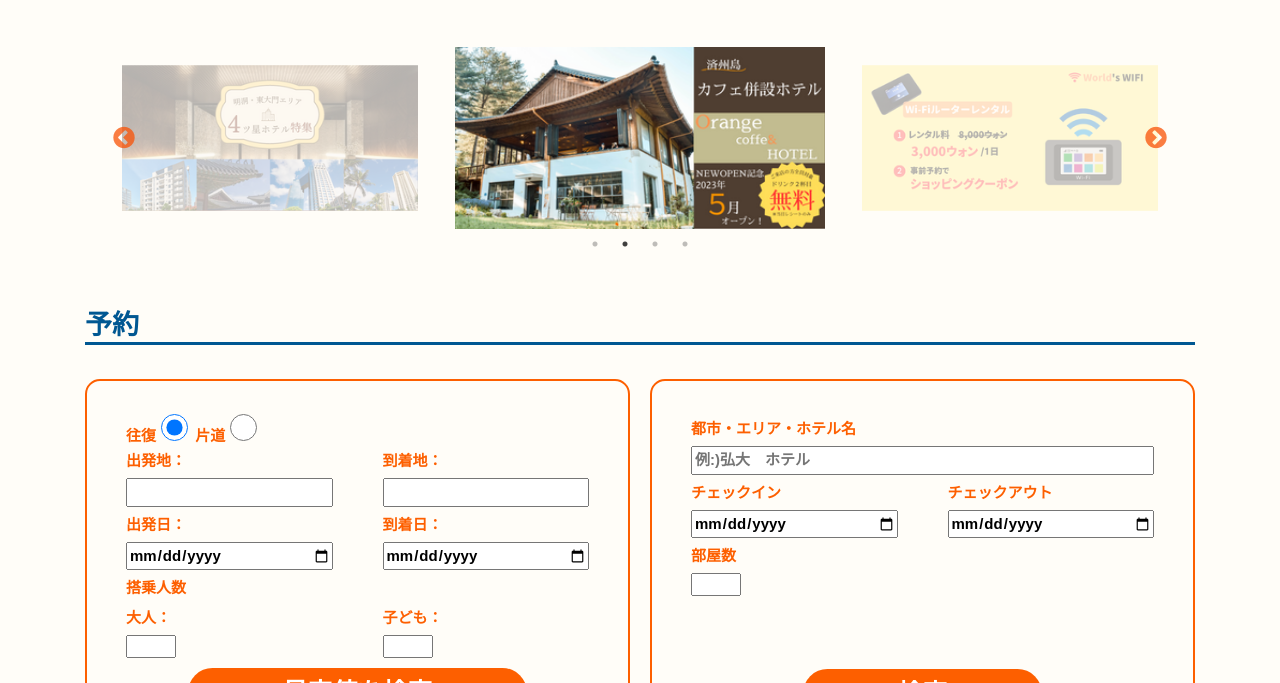
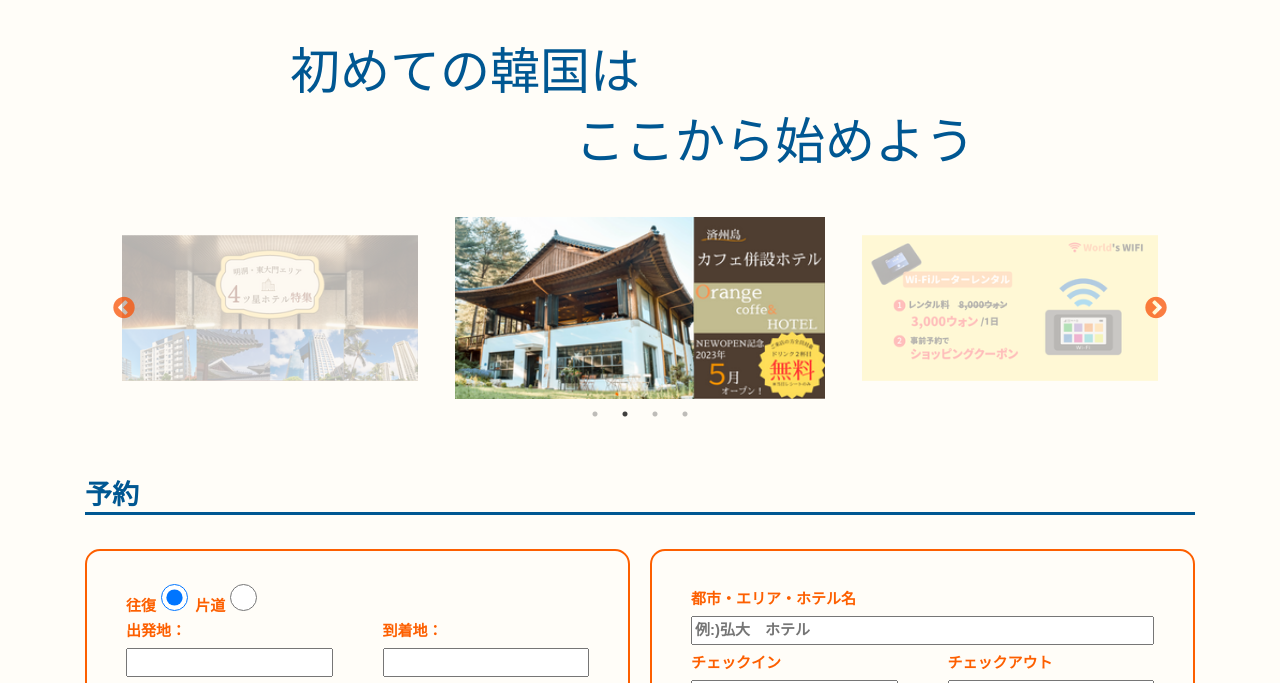
Before and after one commit to nkw410/KOREAN_TRIP, a plain HTML site: page index.html in a window 1280 px wide. Shown: the part 417-1100 px from the top of the page. Drawn offline with nearby package versions, Linux system fonts and the light colour scheme.

Commit message:
2023.03.30 8

```diff
--- a/css/top.css
+++ b/css/top.css
@@ -385,6 +385,7 @@ div.fadein p.js-fadeUp {
   font-size: 50px;
   text-align: center;
   margin-right: 350px;
+  margin-top: 50px;
   margin-bottom: 20px;
 }
 @media (max-width: 767px) {
--- a/index.html
+++ b/index.html
@@ -48,15 +48,17 @@
  <!-- メインメニュー -->
  <main>
 
-  <!-- <div class="fadein">
-   <p class="js-fadeUp">初めての韓国は</p>
-   <p class="js-fadedown">ここから始めよう</p>
-  </div> -->
+
 
   <div class="mainp">
    <p><img src="img/korea-g07e7e837b_1920 2.png" alt=""></p>
   </div>
 
+
+  <div class="fadein">
+   <p class="js-fadeUp">初めての韓国は</p>
+   <p class="js-fadedown">ここから始めよう</p>
+  </div>
   <!-- <div class="container">
    <ul class="slider">
     <li>
--- a/js/script.js
+++ b/js/script.js
@@ -26,38 +26,38 @@ $("ul.tourlist").slick({
   ],
 });
 
-// // スクロールして表示領域に入ったらclass付与
-// $(function () {
-//   $(".js-fadeUp").on("inview", function () {
-//     $(this).addClass("is-inview");
-//   });
-// });
+// スクロールして表示領域に入ったらclass付与
+$(function () {
+  $(".js-fadeUp").on("inview", function () {
+    $(this).addClass("is-inview");
+  });
+});
 
-// // スクロールして表示領域に入ったらclass付与
-// $(function () {
-//   $(".js-fadedown").on("inview", function () {
-//     $(this).addClass("is-inview");
-//   });
-// });
+// スクロールして表示領域に入ったらclass付与
+$(function () {
+  $(".js-fadedown").on("inview", function () {
+    $(this).addClass("is-inview");
+  });
+});
 
-// $("ul.slider").slick({
-//   autoplay: true,
-//   centerMode: true,
-//   centerPadding: "60px",
-//   slidesToShow: 3,
-//   dots: true,
-//   responsive: [
-//     {
-//       breakpoint: 767,
-//       settings: {
-//         arrows: false,
-//         centerMode: true,
-//         centerPadding: "40px",
-//         slidesToShow: 1,
-//       },
-//     },
-//   ],
-// });
+$("ul.slider").slick({
+  autoplay: true,
+  centerMode: true,
+  centerPadding: "60px",
+  slidesToShow: 3,
+  dots: true,
+  responsive: [
+    {
+      breakpoint: 767,
+      settings: {
+        arrows: false,
+        centerMode: true,
+        centerPadding: "40px",
+        slidesToShow: 1,
+      },
+    },
+  ],
+});
 
 $(function () {
   $(".slider").slick({
```
